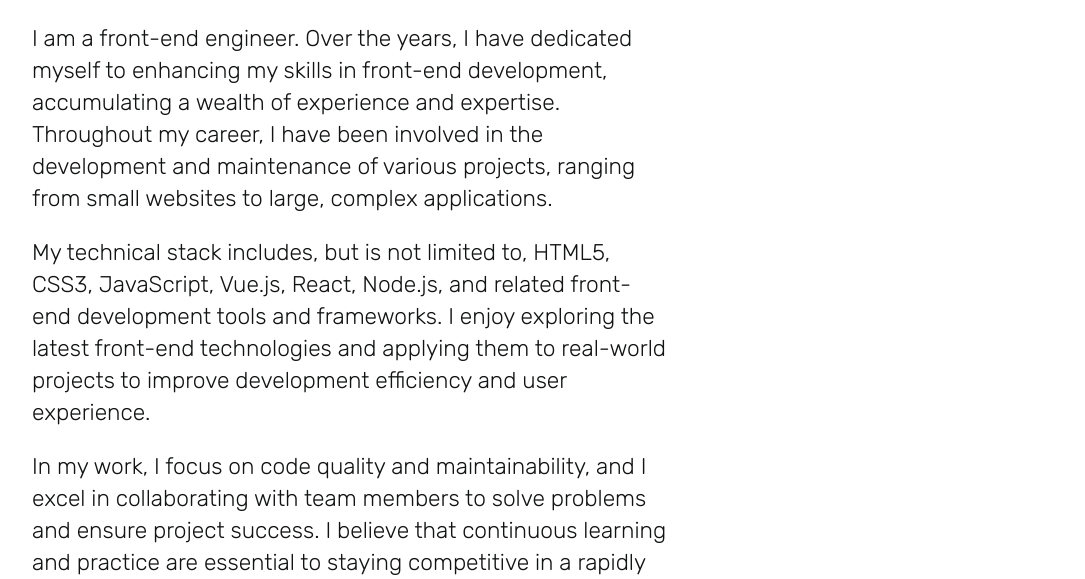
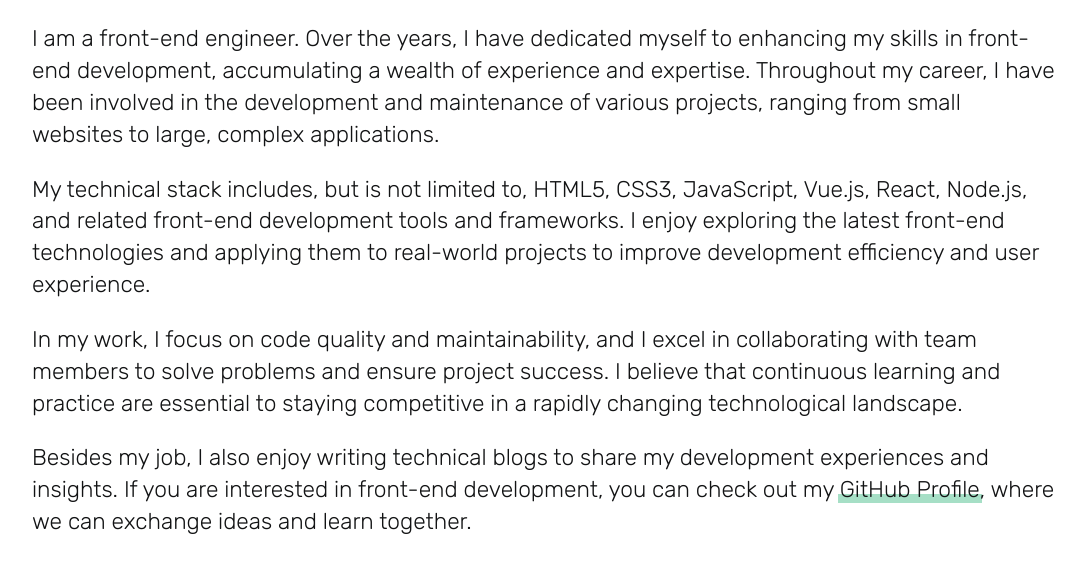
Before and after one commit to pm981206/panmin.me, a plain HTML site: page index.html in a window 1280 px wide. Shown: the part 221-800 px from the top of the page, without its empty margins (96-1181 px from the left). Drawn offline with Linux system fonts and the light colour scheme.

Commit message:
fix: update style

```diff
--- a/index.html
+++ b/index.html
@@ -29,7 +29,6 @@
             font-size: 1.6em;
             font-weight: 300;
             line-height: 1.4;
-            max-width: 28em;
         }
 
         a {
@@ -88,7 +87,6 @@
         <a href="https://github.com/pm981206" target="_blank" rel="noopener noreferrer">GitHub Profile</a>,
         where we can exchange ideas and learn together.
     </p>
-
 </body>
 
 </html>
```
